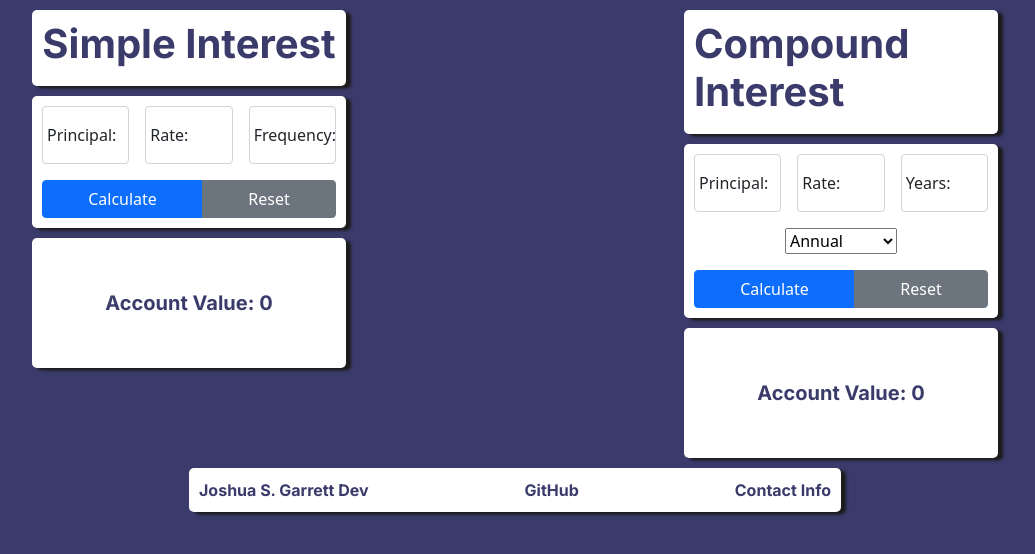
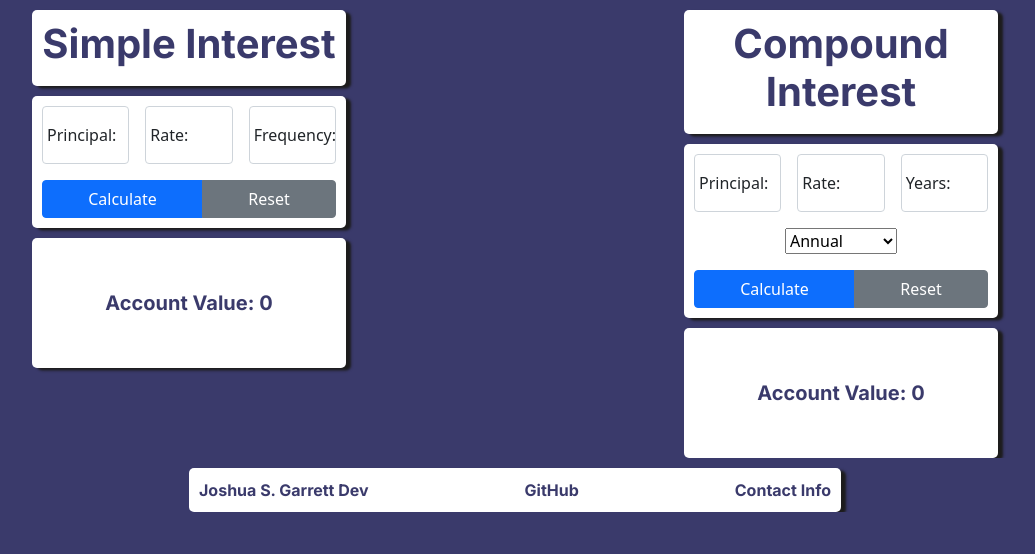
Before and after one commit to jsgarrett22/calculators-react, a React (Create React App) app: page / in a window 1280 px wide. Shown: the top 554 px of the page, without its empty margins (125-1160 px from the left). Built offline with nearby package versions, Linux system fonts and the light colour scheme.

Commit message:
Added additional css to better align page and prevent overflow

```diff
--- a/src/style.css
+++ b/src/style.css
@@ -2,6 +2,7 @@
 
 * {
   box-sizing: border-box;
+  overflow: hidden;
 }
 
 html {
@@ -17,15 +18,19 @@ body {
 header > h1 {
   display: flex;
   justify-content: center;
+  text-align: center;
   font-weight: 700;
   font-family: "Inter", sans-serif;
   color: rgba(29, 29, 85, 0.87);
 }
 
-.container {
+.App {
   display: flex;
   flex-direction: column;
-  justify-content: center;
+  height: 100vh;
+}
+
+.container {
   margin-top: 10px;
   padding: 10px;
   width: 50%;
@@ -37,6 +42,8 @@ header > h1 {
 .center {
   display: flex;
   flex-direction: row;
+  align-items: center;
+  align-content: center;
   justify-content: center;
 }
 
@@ -46,6 +53,10 @@ header > h1 {
   font-weight: 800;
   font-family: "Inter", sans-serif;
   color: rgba(29, 29, 85, 0.87);
+}
+
+.row--footer {
+  margin-top: auto;
 }
 
 footer > ul {
```
